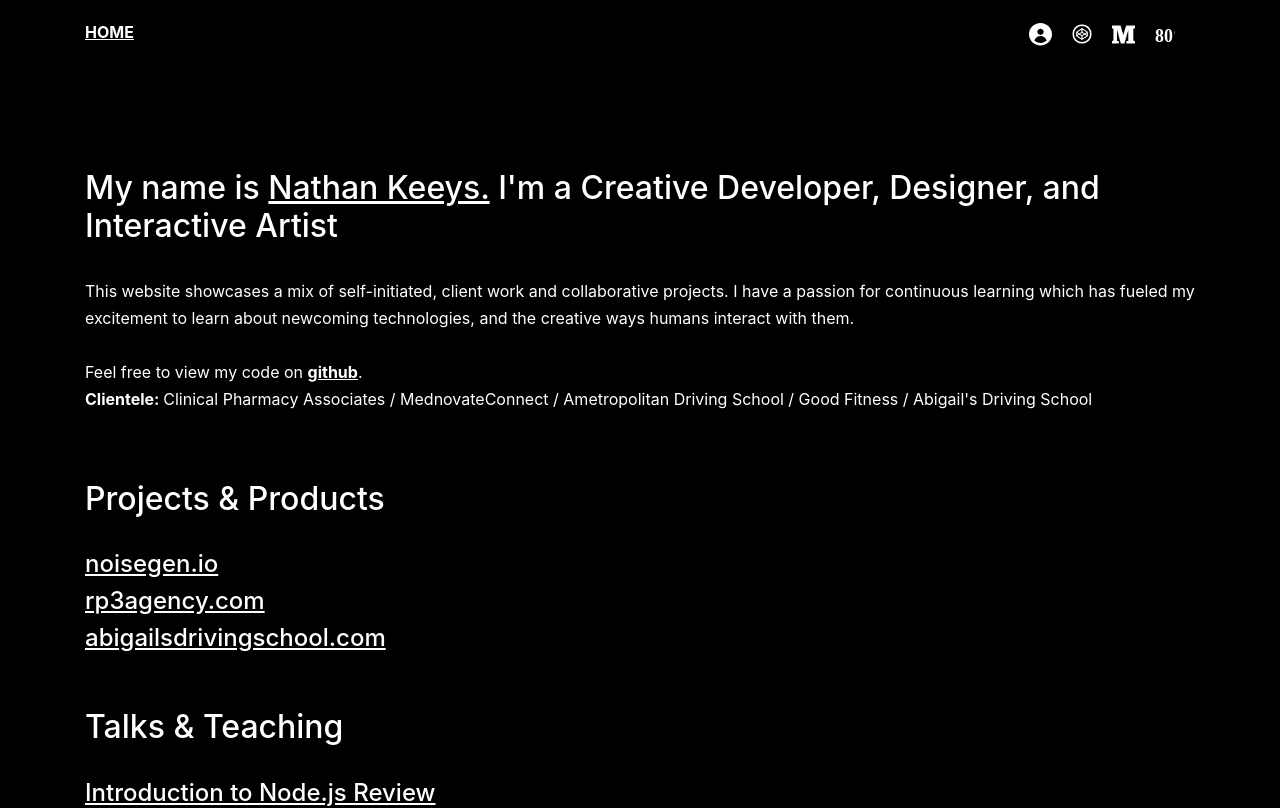
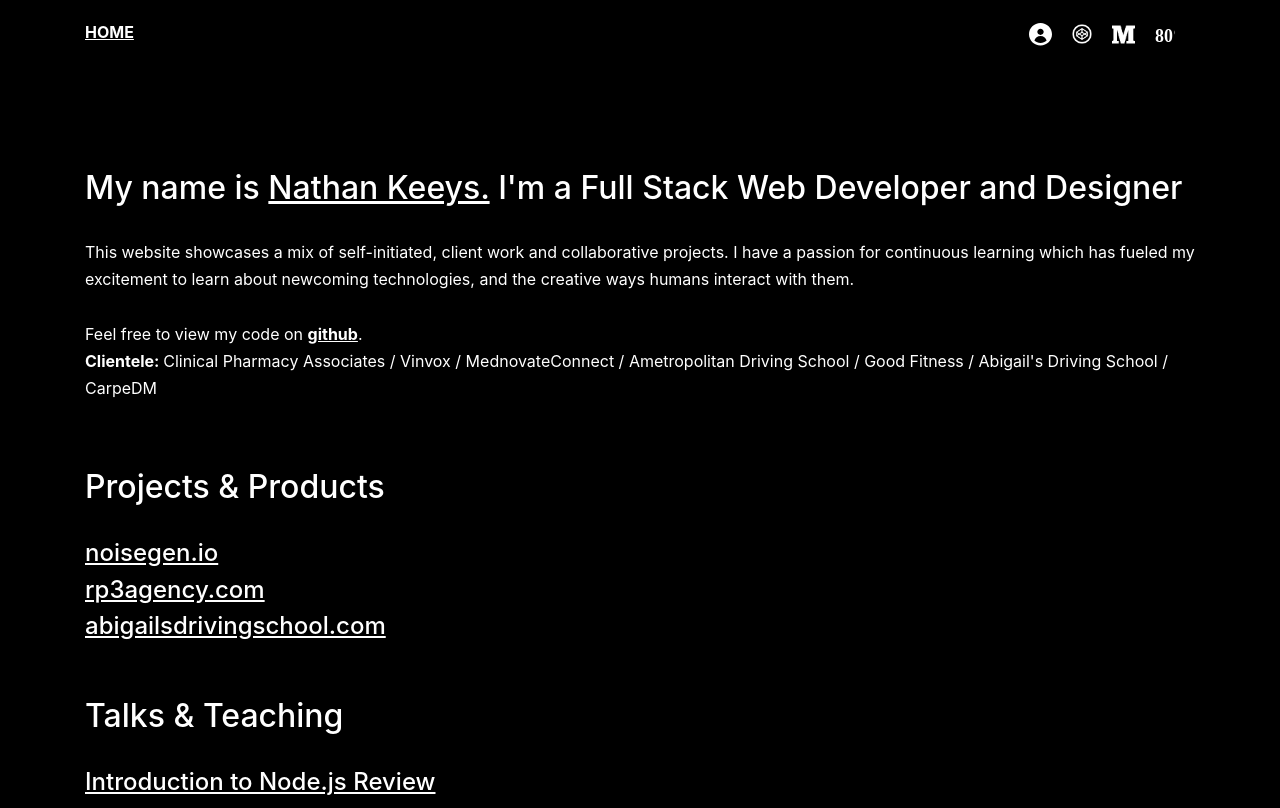
Before and after one commit to keeysnc/portfolio, a React (Create React App) app: page / in a window 1280 px wide. Shown: the top 808 px of the page. Built offline with nearby package versions, Linux system fonts and the light colour scheme.

Commit message:
update headline and clients

```diff
--- a/public/index.html
+++ b/public/index.html
@@ -18,7 +18,7 @@
       work correctly both with client-side routing and a non-root public URL.
       Learn how to configure a non-root public URL by running `npm run build`.
     -->
-    <title>Nathan Keeys - Creative Developer</title>
+    <title>Nathan Keeys - Full Stack Developer</title>
   </head>
   <body>
     <noscript>
--- a/src/components/Bio.js
+++ b/src/components/Bio.js
@@ -8,7 +8,7 @@ function Bio() {
     return (
       <div className="section">
         <div className="section">
-        <h1 className="title">My name is <Link alt="home" to="/about">Nathan Keeys.</Link> I'm a Creative Developer, Designer, and Interactive Artist</h1>
+        <h1 className="title">My name is <Link alt="home" to="/about">Nathan Keeys.</Link> I'm a Full Stack Web Developer and Designer</h1>
         <h4 className="subtitle"></h4>
           <p style={{lineHeight: '1.7rem'}}>
           This website showcases a mix of self-initiated, client work and collaborative projects.
@@ -18,7 +18,7 @@ function Bio() {
           <br></br>
           Feel free to view my code on <a target="_blank" href="https://github.com/keeysnc"><b>github</b></a>.
           <br></br>
-          <b>Clientele: </b>Clinical Pharmacy Associates / MednovateConnect / Ametropolitan Driving School / Good Fitness / Abigail's Driving School
+          <b>Clientele: </b>Clinical Pharmacy Associates / Vinvox / MednovateConnect / Ametropolitan Driving School / Good Fitness / Abigail's Driving School / CarpeDM
           </p>
         </div>
         <h1>Projects & Products</h1>
```
